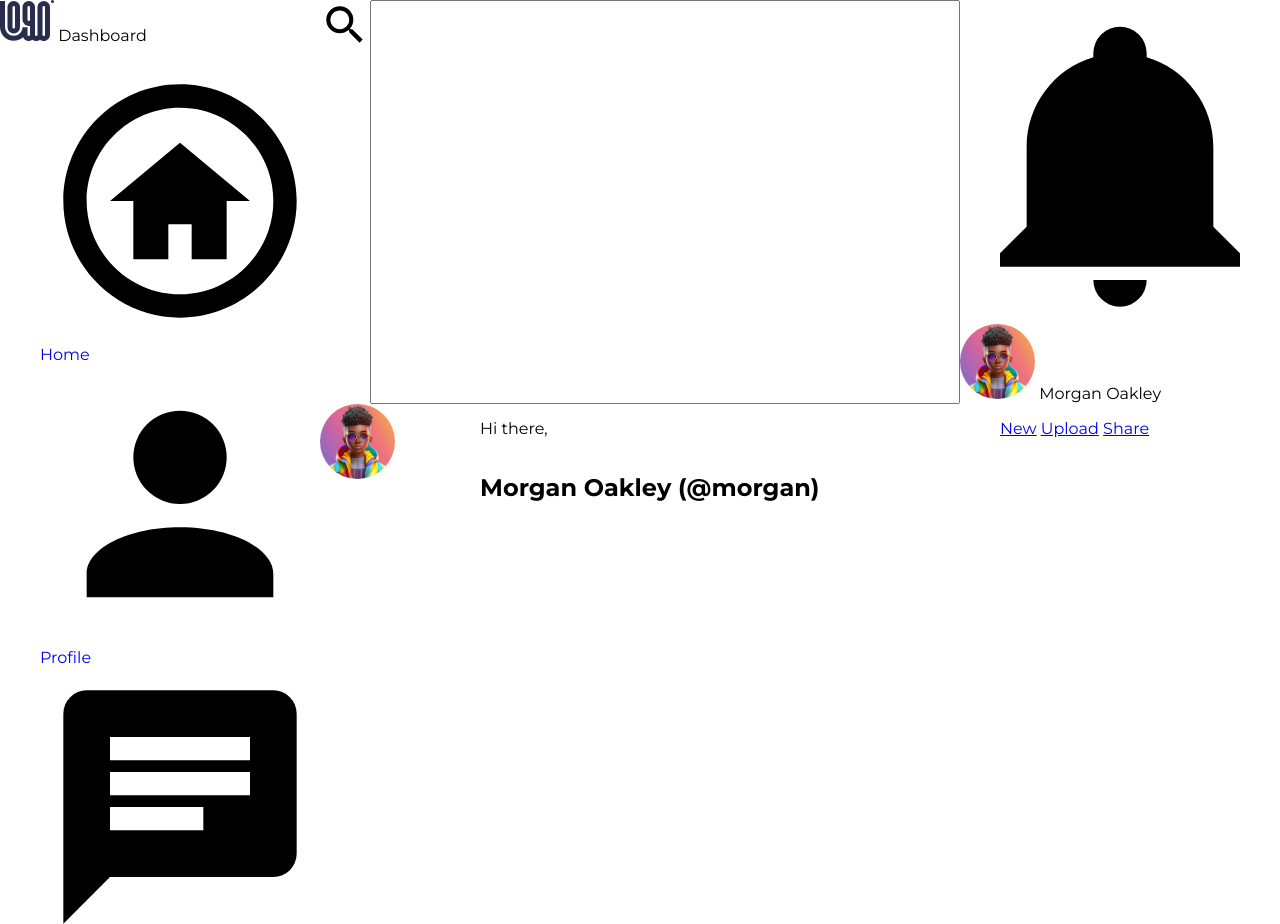
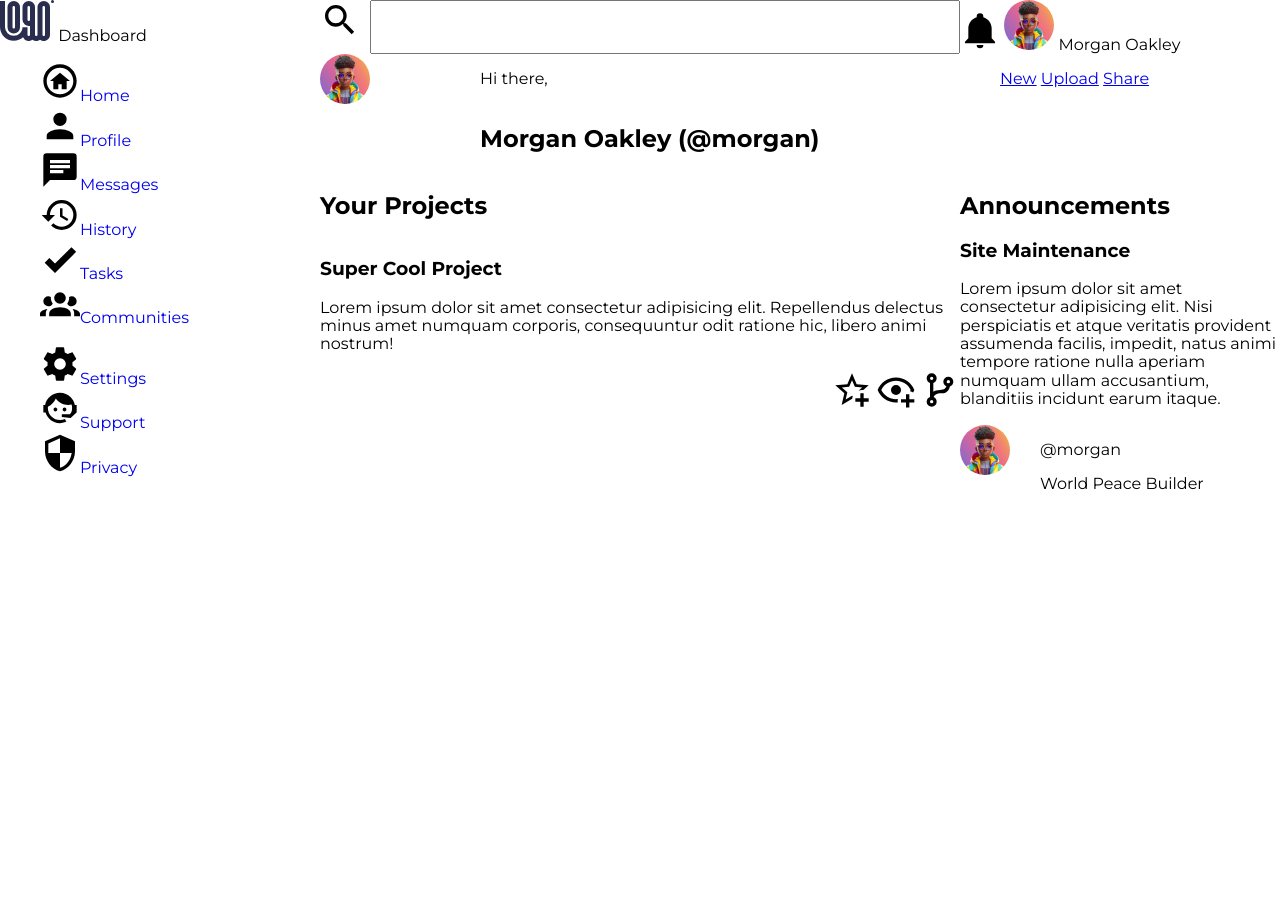
Before and after one commit to ejmabunda/top-intermediate-admin_dashboard, a plain HTML site: page index.html in a window 1280 px wide. Shown: the top 924 px of the page. After the commit the page ends 800 px from the top, so only its background shows below. Drawn offline with Linux system fonts and the light colour scheme.

Commit message:
Normalize icon sizes

```diff
--- a/css/styles.scss
+++ b/css/styles.scss
@@ -10,8 +10,11 @@ body {
         "sidebar projects projects projects";
 
     .avatar {
-        width: 75px;
+        width: 50px;
         border-radius: 50%;
+    }
+    .icon {
+        width: 40px;
     }
 
     #header {
--- a/index.html
+++ b/index.html
@@ -10,9 +10,12 @@
         <link rel="stylesheet" href="css/modern-normalize.css" />
 
         <!-- Fonts -->
-        <link rel="preconnect" href="https://fonts.googleapis.com">
-        <link rel="preconnect" href="https://fonts.gstatic.com" crossorigin>
-        <link href="https://fonts.googleapis.com/css2?family=Montserrat:ital,wght@0,100..900;1,100..900&family=Open+Sans:ital,wght@0,300..800;1,300..800&display=swap" rel="stylesheet">
+        <link rel="preconnect" href="https://fonts.googleapis.com" />
+        <link rel="preconnect" href="https://fonts.gstatic.com" crossorigin />
+        <link
+            href="https://fonts.googleapis.com/css2?family=Montserrat:ital,wght@0,100..900;1,100..900&family=Open+Sans:ital,wght@0,300..800;1,300..800&display=swap"
+            rel="stylesheet"
+        />
 
         <title>Projects</title>
     </head>
@@ -21,13 +24,33 @@
             <header id="header">
                 <section class="top">
                     <div class="search">
-                      <svg xmlns="http://www.w3.org/2000/svg" viewBox="0 0 24 24"><title>magnify</title><path d="M9.5,3A6.5,6.5 0 0,1 16,9.5C16,11.11 15.41,12.59 14.44,13.73L14.71,14H15.5L20.5,19L19,20.5L14,15.5V14.71L13.73,14.44C12.59,15.41 11.11,16 9.5,16A6.5,6.5 0 0,1 3,9.5A6.5,6.5 0 0,1 9.5,3M9.5,5C7,5 5,7 5,9.5C5,12 7,14 9.5,14C12,14 14,12 14,9.5C14,7 12,5 9.5,5Z" /></svg>
+                        <svg class="icon"  class="icon"
+                            xmlns="http://www.w3.org/2000/svg"
+                            viewBox="0 0 24 24"
+                        >
+                            <title>magnify</title>
+                            <path
+                                d="M9.5,3A6.5,6.5 0 0,1 16,9.5C16,11.11 15.41,12.59 14.44,13.73L14.71,14H15.5L20.5,19L19,20.5L14,15.5V14.71L13.73,14.44C12.59,15.41 11.11,16 9.5,16A6.5,6.5 0 0,1 3,9.5A6.5,6.5 0 0,1 9.5,3M9.5,5C7,5 5,7 5,9.5C5,12 7,14 9.5,14C12,14 14,12 14,9.5C14,7 12,5 9.5,5Z"
+                            />
+                        </svg>
                         <input type="search" />
                     </div>
                     <div class="utility">
-                      <svg xmlns="http://www.w3.org/2000/svg" viewBox="0 0 24 24"><title>bell</title><path d="M21,19V20H3V19L5,17V11C5,7.9 7.03,5.17 10,4.29C10,4.19 10,4.1 10,4A2,2 0 0,1 12,2A2,2 0 0,1 14,4C14,4.1 14,4.19 14,4.29C16.97,5.17 19,7.9 19,11V17L21,19M14,21A2,2 0 0,1 12,23A2,2 0 0,1 10,21" /></svg>
+                        <svg class="icon"  class="icon"  class="icon"
+                            xmlns="http://www.w3.org/2000/svg"
+                            viewBox="0 0 24 24"
+                        >
+                            <title>bell</title>
+                            <path
+                                d="M21,19V20H3V19L5,17V11C5,7.9 7.03,5.17 10,4.29C10,4.19 10,4.1 10,4A2,2 0 0,1 12,2A2,2 0 0,1 14,4C14,4.1 14,4.19 14,4.29C16.97,5.17 19,7.9 19,11V17L21,19M14,21A2,2 0 0,1 12,23A2,2 0 0,1 10,21"
+                            />
+                        </svg>
                         <div class="user">
-                            <img class="avatar" src="img/avatar-1.jpg" alt="User avatar" />
+                            <img
+                                class="avatar"
+                                src="img/avatar-1.jpg"
+                                alt="User avatar"
+                            />
                             <p class="name">Morgan Oakley</p>
                         </div>
                     </div>
@@ -88,7 +111,7 @@
                         <li>
                             <a href="#"
                                 ><span class="icon"
-                                    ><svg
+                                    ><svg class="icon"
                                         xmlns="http://www.w3.org/2000/svg"
                                         viewBox="0 0 24 24"
                                     >
@@ -102,7 +125,7 @@
                         <li>
                             <a href="#"
                                 ><span class="icon"
-                                    ><svg
+                                    ><svg class="icon"
                                         xmlns="http://www.w3.org/2000/svg"
                                         viewBox="0 0 24 24"
                                     >
@@ -116,7 +139,7 @@
                         <li>
                             <a href="#"
                                 ><span class="icon"
-                                    ><svg
+                                    ><svg class="icon"
                                         xmlns="http://www.w3.org/2000/svg"
                                         viewBox="0 0 24 24"
                                     >
@@ -130,7 +153,7 @@
                         <li>
                             <a href="#"
                                 ><span class="icon"
-                                    ><svg
+                                    ><svg class="icon"
                                         xmlns="http://www.w3.org/2000/svg"
                                         viewBox="0 0 24 24"
                                     >
@@ -144,7 +167,7 @@
                         <li>
                             <a href="#"
                                 ><span class="icon"
-                                    ><svg
+                                    ><svg class="icon"
                                         xmlns="http://www.w3.org/2000/svg"
                                         viewBox="0 0 24 24"
                                     >
@@ -158,7 +181,7 @@
                         <li>
                             <a href="#"
                                 ><span class="icon"
-                                    ><svg
+                                    ><svg class="icon"
                                         xmlns="http://www.w3.org/2000/svg"
                                         viewBox="0 0 24 24"
                                     >
@@ -174,9 +197,48 @@
 
                 <section class="general">
                     <ul>
-                        <li><a href="#"><span class="icon"><svg xmlns="http://www.w3.org/2000/svg" viewBox="0 0 24 24"><title>cog</title><path d="M12,15.5A3.5,3.5 0 0,1 8.5,12A3.5,3.5 0 0,1 12,8.5A3.5,3.5 0 0,1 15.5,12A3.5,3.5 0 0,1 12,15.5M19.43,12.97C19.47,12.65 19.5,12.33 19.5,12C19.5,11.67 19.47,11.34 19.43,11L21.54,9.37C21.73,9.22 21.78,8.95 21.66,8.73L19.66,5.27C19.54,5.05 19.27,4.96 19.05,5.05L16.56,6.05C16.04,5.66 15.5,5.32 14.87,5.07L14.5,2.42C14.46,2.18 14.25,2 14,2H10C9.75,2 9.54,2.18 9.5,2.42L9.13,5.07C8.5,5.32 7.96,5.66 7.44,6.05L4.95,5.05C4.73,4.96 4.46,5.05 4.34,5.27L2.34,8.73C2.21,8.95 2.27,9.22 2.46,9.37L4.57,11C4.53,11.34 4.5,11.67 4.5,12C4.5,12.33 4.53,12.65 4.57,12.97L2.46,14.63C2.27,14.78 2.21,15.05 2.34,15.27L4.34,18.73C4.46,18.95 4.73,19.03 4.95,18.95L7.44,17.94C7.96,18.34 8.5,18.68 9.13,18.93L9.5,21.58C9.54,21.82 9.75,22 10,22H14C14.25,22 14.46,21.82 14.5,21.58L14.87,18.93C15.5,18.67 16.04,18.34 16.56,17.94L19.05,18.95C19.27,19.03 19.54,18.95 19.66,18.73L21.66,15.27C21.78,15.05 21.73,14.78 21.54,14.63L19.43,12.97Z" /></svg></span>Settings</a></li>
-                        <li><a href="#"><span class="icon"><svg xmlns="http://www.w3.org/2000/svg" viewBox="0 0 24 24"><title>face-agent</title><path d="M18.72,14.76C19.07,13.91 19.26,13 19.26,12C19.26,11.28 19.15,10.59 18.96,9.95C18.31,10.1 17.63,10.18 16.92,10.18C13.86,10.18 11.15,8.67 9.5,6.34C8.61,8.5 6.91,10.26 4.77,11.22C4.73,11.47 4.73,11.74 4.73,12A7.27,7.27 0 0,0 12,19.27C13.05,19.27 14.06,19.04 14.97,18.63C15.54,19.72 15.8,20.26 15.78,20.26C14.14,20.81 12.87,21.08 12,21.08C9.58,21.08 7.27,20.13 5.57,18.42C4.53,17.38 3.76,16.11 3.33,14.73H2V10.18H3.09C3.93,6.04 7.6,2.92 12,2.92C14.4,2.92 16.71,3.87 18.42,5.58C19.69,6.84 20.54,8.45 20.89,10.18H22V14.67H22V14.69L22,14.73H21.94L18.38,18L13.08,17.4V15.73H17.91L18.72,14.76M9.27,11.77C9.57,11.77 9.86,11.89 10.07,12.11C10.28,12.32 10.4,12.61 10.4,12.91C10.4,13.21 10.28,13.5 10.07,13.71C9.86,13.92 9.57,14.04 9.27,14.04C8.64,14.04 8.13,13.54 8.13,12.91C8.13,12.28 8.64,11.77 9.27,11.77M14.72,11.77C15.35,11.77 15.85,12.28 15.85,12.91C15.85,13.54 15.35,14.04 14.72,14.04C14.09,14.04 13.58,13.54 13.58,12.91A1.14,1.14 0 0,1 14.72,11.77Z" /></svg></span>Support</a></li>
-                        <li><a href="#"><span class="icon"><svg xmlns="http://www.w3.org/2000/svg" viewBox="0 0 24 24"><title>security</title><path d="M12,12H19C18.47,16.11 15.72,19.78 12,20.92V12H5V6.3L12,3.19M12,1L3,5V11C3,16.55 6.84,21.73 12,23C17.16,21.73 21,16.55 21,11V5L12,1Z" /></svg></span>Privacy</a></li>
+                        <li>
+                            <a href="#"
+                                ><span class="icon"
+                                    ><svg class="icon"
+                                        xmlns="http://www.w3.org/2000/svg"
+                                        viewBox="0 0 24 24"
+                                    >
+                                        <title>cog</title>
+                                        <path
+                                            d="M12,15.5A3.5,3.5 0 0,1 8.5,12A3.5,3.5 0 0,1 12,8.5A3.5,3.5 0 0,1 15.5,12A3.5,3.5 0 0,1 12,15.5M19.43,12.97C19.47,12.65 19.5,12.33 19.5,12C19.5,11.67 19.47,11.34 19.43,11L21.54,9.37C21.73,9.22 21.78,8.95 21.66,8.73L19.66,5.27C19.54,5.05 19.27,4.96 19.05,5.05L16.56,6.05C16.04,5.66 15.5,5.32 14.87,5.07L14.5,2.42C14.46,2.18 14.25,2 14,2H10C9.75,2 9.54,2.18 9.5,2.42L9.13,5.07C8.5,5.32 7.96,5.66 7.44,6.05L4.95,5.05C4.73,4.96 4.46,5.05 4.34,5.27L2.34,8.73C2.21,8.95 2.27,9.22 2.46,9.37L4.57,11C4.53,11.34 4.5,11.67 4.5,12C4.5,12.33 4.53,12.65 4.57,12.97L2.46,14.63C2.27,14.78 2.21,15.05 2.34,15.27L4.34,18.73C4.46,18.95 4.73,19.03 4.95,18.95L7.44,17.94C7.96,18.34 8.5,18.68 9.13,18.93L9.5,21.58C9.54,21.82 9.75,22 10,22H14C14.25,22 14.46,21.82 14.5,21.58L14.87,18.93C15.5,18.67 16.04,18.34 16.56,17.94L19.05,18.95C19.27,19.03 19.54,18.95 19.66,18.73L21.66,15.27C21.78,15.05 21.73,14.78 21.54,14.63L19.43,12.97Z"
+                                        /></svg></span
+                                >Settings</a
+                            >
+                        </li>
+                        <li>
+                            <a href="#"
+                                ><span class="icon"
+                                    ><svg class="icon"
+                                        xmlns="http://www.w3.org/2000/svg"
+                                        viewBox="0 0 24 24"
+                                    >
+                                        <title>face-agent</title>
+                                        <path
+                                            d="M18.72,14.76C19.07,13.91 19.26,13 19.26,12C19.26,11.28 19.15,10.59 18.96,9.95C18.31,10.1 17.63,10.18 16.92,10.18C13.86,10.18 11.15,8.67 9.5,6.34C8.61,8.5 6.91,10.26 4.77,11.22C4.73,11.47 4.73,11.74 4.73,12A7.27,7.27 0 0,0 12,19.27C13.05,19.27 14.06,19.04 14.97,18.63C15.54,19.72 15.8,20.26 15.78,20.26C14.14,20.81 12.87,21.08 12,21.08C9.58,21.08 7.27,20.13 5.57,18.42C4.53,17.38 3.76,16.11 3.33,14.73H2V10.18H3.09C3.93,6.04 7.6,2.92 12,2.92C14.4,2.92 16.71,3.87 18.42,5.58C19.69,6.84 20.54,8.45 20.89,10.18H22V14.67H22V14.69L22,14.73H21.94L18.38,18L13.08,17.4V15.73H17.91L18.72,14.76M9.27,11.77C9.57,11.77 9.86,11.89 10.07,12.11C10.28,12.32 10.4,12.61 10.4,12.91C10.4,13.21 10.28,13.5 10.07,13.71C9.86,13.92 9.57,14.04 9.27,14.04C8.64,14.04 8.13,13.54 8.13,12.91C8.13,12.28 8.64,11.77 9.27,11.77M14.72,11.77C15.35,11.77 15.85,12.28 15.85,12.91C15.85,13.54 15.35,14.04 14.72,14.04C14.09,14.04 13.58,13.54 13.58,12.91A1.14,1.14 0 0,1 14.72,11.77Z"
+                                        /></svg></span
+                                >Support</a
+                            >
+                        </li>
+                        <li>
+                            <a href="#"
+                                ><span class="icon"
+                                    ><svg class="icon"
+                                        xmlns="http://www.w3.org/2000/svg"
+                                        viewBox="0 0 24 24"
+                                    >
+                                        <title>security</title>
+                                        <path
+                                            d="M12,12H19C18.47,16.11 15.72,19.78 12,20.92V12H5V6.3L12,3.19M12,1L3,5V11C3,16.55 6.84,21.73 12,23C17.16,21.73 21,16.55 21,11V5L12,1Z"
+                                        /></svg></span
+                                >Privacy</a
+                            >
+                        </li>
                     </ul>
                 </section>
             </section>
@@ -195,41 +257,9 @@
                             </p>
 
                             <ul class="actions">
-                                <li><a href="#">1</a></li>
-                                <li><a href="#">2</a></li>
-                                <li><a href="#">3</a></li>
-                            </ul>
-                        </section>
-
-                        <section class="project">
-                            <h3>Super Cool Project</h3>
-                            <p>
-                                Lorem ipsum dolor sit amet consectetur
-                                adipisicing elit. Repellendus delectus minus
-                                amet numquam corporis, consequuntur odit ratione
-                                hic, libero animi nostrum!
-                            </p>
-
-                            <ul class="actions">
-                                <li><a href="#">1</a></li>
-                                <li><a href="#">2</a></li>
-                                <li><a href="#">3</a></li>
-                            </ul>
-                        </section>
-
-                        <section class="project">
-                            <h3>Super Cool Project</h3>
-                            <p>
-                                Lorem ipsum dolor sit amet consectetur
-                                adipisicing elit. Repellendus delectus minus
-                                amet numquam corporis, consequuntur odit ratione
-                                hic, libero animi nostrum!
-                            </p>
-
-                            <ul class="actions">
-                                <li><a href="#">1</a></li>
-                                <li><a href="#">2</a></li>
-                                <li><a href="#">3</a></li>
+                                <li><a href="#"><svg class="icon"  xmlns="http://www.w3.org/2000/svg" viewBox="0 0 24 24"><title>star-plus-outline</title><path d="M5.8 21L7.4 14L2 9.2L9.2 8.6L12 2L14.8 8.6L22 9.2L18.8 12H18C17.3 12 16.6 12.1 15.9 12.4L18.1 10.5L13.7 10.1L12 6.1L10.3 10.1L5.9 10.5L9.2 13.4L8.2 17.7L12 15.4L12.5 15.7C12.3 16.2 12.1 16.8 12.1 17.3L5.8 21M17 14V17H14V19H17V22H19V19H22V17H19V14H17Z" /></svg></a></li>
+                                <li><a href="#"><svg class="icon"  xmlns="http://www.w3.org/2000/svg" viewBox="0 0 24 24"><title>eye-plus-outline</title><path d="M12,4.5C7,4.5 2.73,7.61 1,12C2.73,16.39 7,19.5 12,19.5C12.36,19.5 12.72,19.5 13.08,19.45C13.03,19.13 13,18.82 13,18.5C13,18.14 13.04,17.78 13.1,17.42C12.74,17.46 12.37,17.5 12,17.5C8.24,17.5 4.83,15.36 3.18,12C4.83,8.64 8.24,6.5 12,6.5C15.76,6.5 19.17,8.64 20.82,12C20.7,12.24 20.56,12.45 20.43,12.68C21.09,12.84 21.72,13.11 22.29,13.5C22.56,13 22.8,12.5 23,12C21.27,7.61 17,4.5 12,4.5M12,9A3,3 0 0,0 9,12A3,3 0 0,0 12,15A3,3 0 0,0 15,12A3,3 0 0,0 12,9M18,14.5V17.5H15V19.5H18V22.5H20V19.5H23V17.5H20V14.5H18Z" /></svg></a></li>
+                                <li><a href="#"><svg class="icon"  xmlns="http://www.w3.org/2000/svg" viewBox="0 0 24 24"><title>source-branch</title><path d="M13,14C9.64,14 8.54,15.35 8.18,16.24C9.25,16.7 10,17.76 10,19A3,3 0 0,1 7,22A3,3 0 0,1 4,19C4,17.69 4.83,16.58 6,16.17V7.83C4.83,7.42 4,6.31 4,5A3,3 0 0,1 7,2A3,3 0 0,1 10,5C10,6.31 9.17,7.42 8,7.83V13.12C8.88,12.47 10.16,12 12,12C14.67,12 15.56,10.66 15.85,9.77C14.77,9.32 14,8.25 14,7A3,3 0 0,1 17,4A3,3 0 0,1 20,7C20,8.34 19.12,9.5 17.91,9.86C17.65,11.29 16.68,14 13,14M7,18A1,1 0 0,0 6,19A1,1 0 0,0 7,20A1,1 0 0,0 8,19A1,1 0 0,0 7,18M7,4A1,1 0 0,0 6,5A1,1 0 0,0 7,6A1,1 0 0,0 8,5A1,1 0 0,0 7,4M17,6A1,1 0 0,0 16,7A1,1 0 0,0 17,8A1,1 0 0,0 18,7A1,1 0 0,0 17,6Z" /></svg></a></li>
                             </ul>
                         </section>
                     </section>
@@ -251,7 +281,11 @@
 
                 <section class="trending">
                     <div class="project">
-                        <img class="avatar" src="img/avatar-1.jpg" alt="Avatar" />
+                        <img
+                            class="avatar"
+                            src="img/avatar-1.jpg"
+                            alt="Avatar"
+                        />
                         <div>
                             <p class="name">@morgan</p>
                             <p class="project-name">World Peace Builder</p>
```
Also changed, not shown: css/styles.css.
